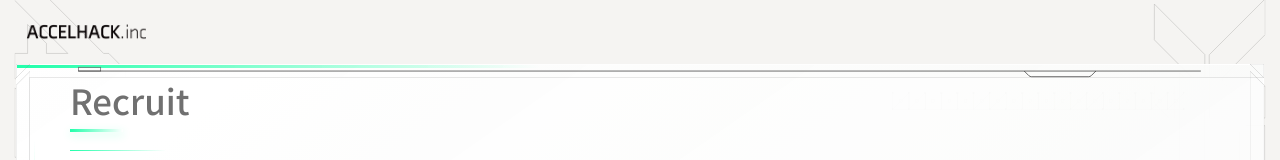
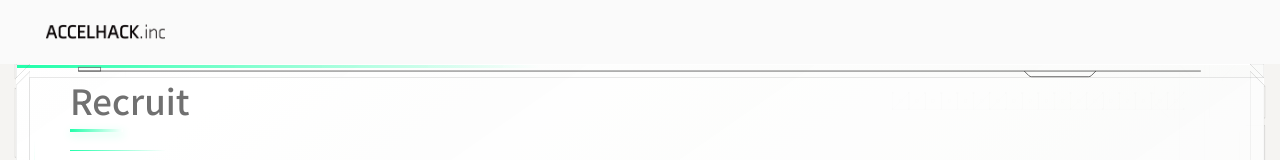
Before and after one commit to Accel-Hack/.github, a Next.js app in the folder website/: page /recruit in a window 1280 px wide. Shown: the top 160 px of the page. Built offline with nearby package versions, Linux system fonts and the light colour scheme; a web font is replaced by a local one.

Commit message:
ヘッダー

```diff
--- a/website/src/component/layout/Header.module.css
+++ b/website/src/component/layout/Header.module.css
@@ -4,11 +4,12 @@
   display: flex;
   flex-direction: row;
   justify-content: flex-start;
+  background-color: var(--color-background-default);
 }
 
 .logo_container {
   cursor: pointer;
-  padding: 0 1%;
+  padding: 0 var(--spacing-xl);
   margin: 0 1%;
   width: 10%;
   height: 100%;
```
